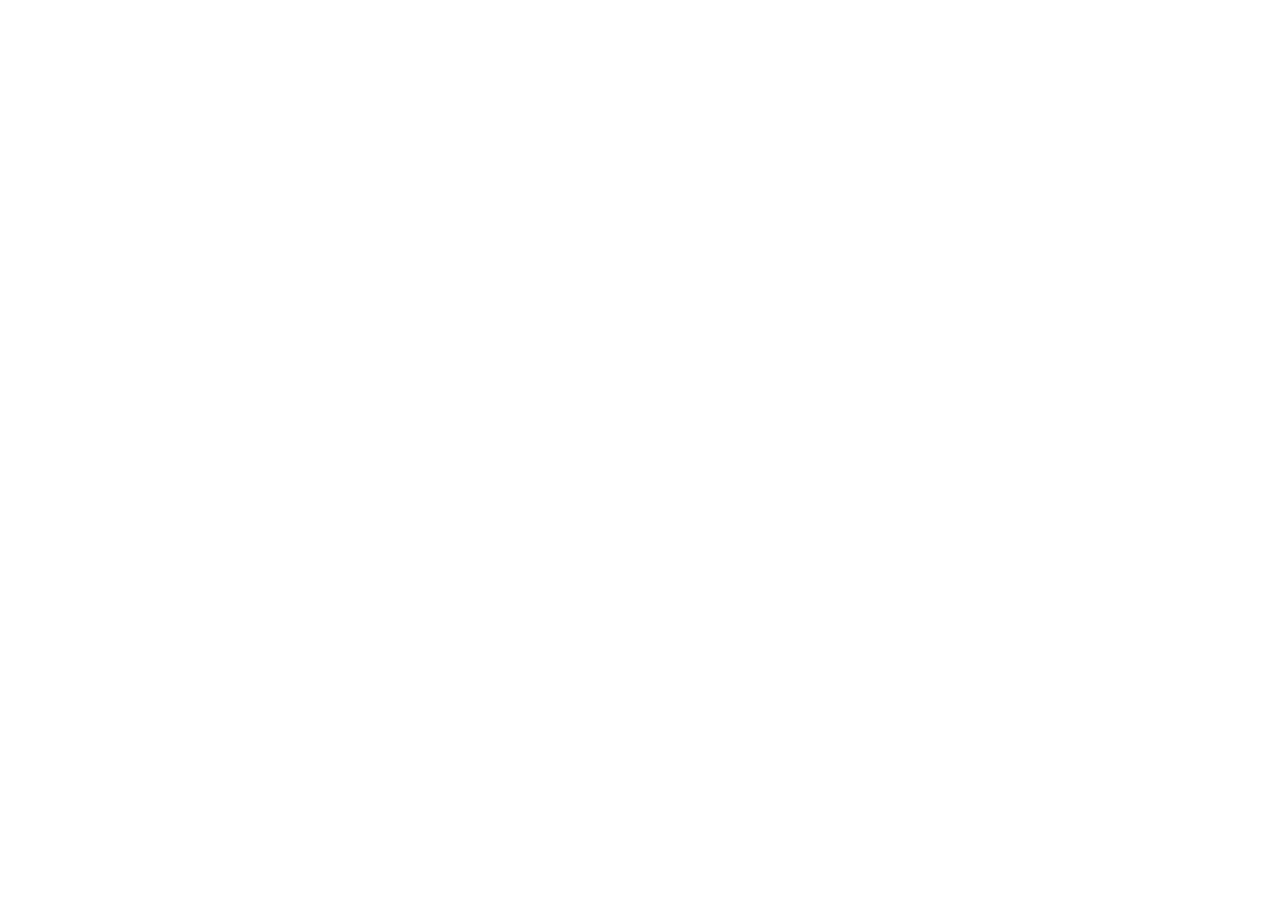
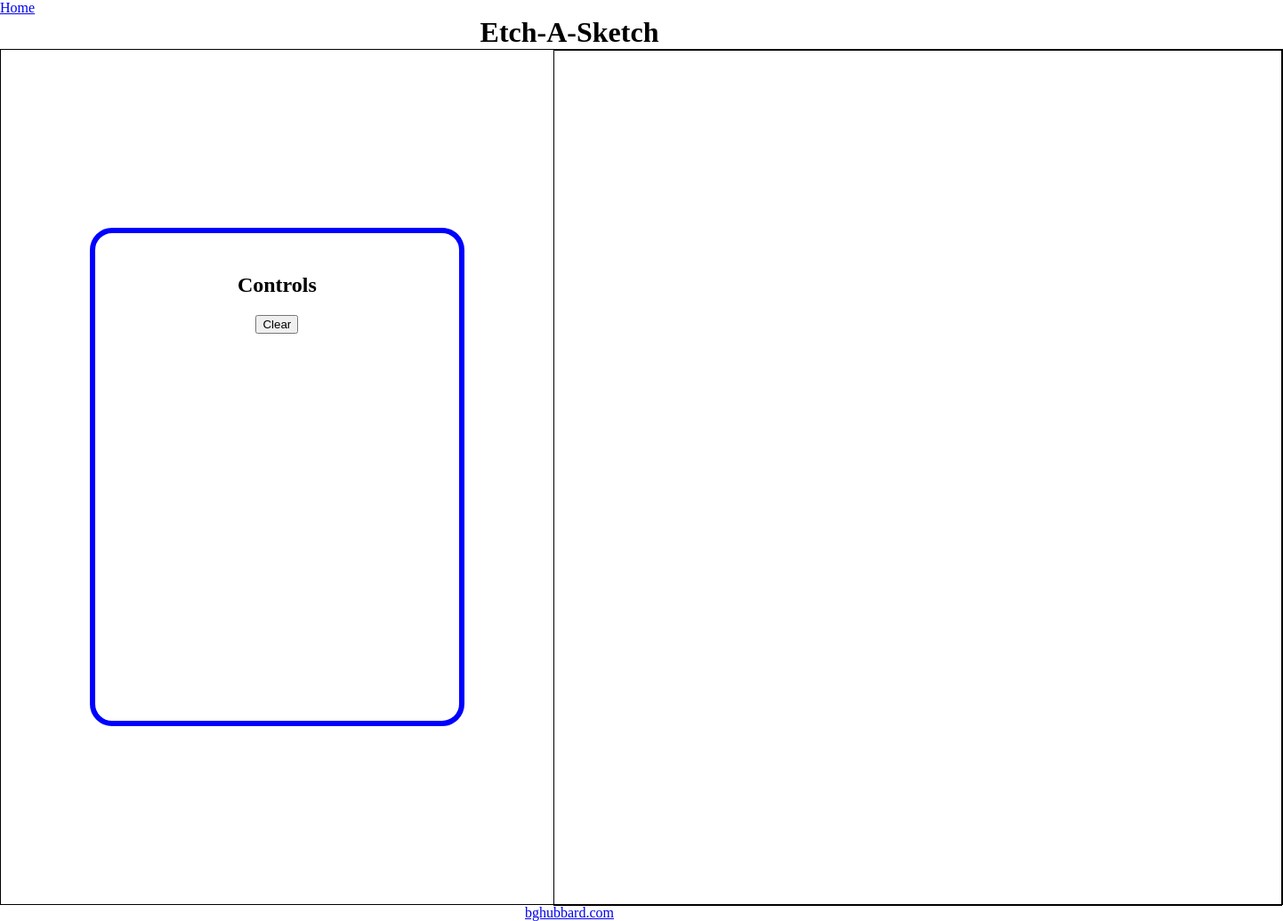
Before and after one commit to bghubbard/etchasketch, a plain HTML site: page index.html in a window 1280 px wide. Shown: the whole page at 89% size, 1442 px wide, since content can reach past the window. Before the commit the page ends 800 px from the top, so only its background shows below. Drawn offline with Linux system fonts and the light colour scheme.

Commit message:
added html elements to the webpage as well as some basic css styling before diving into the javascript.

```diff
--- a/index.html
+++ b/index.html
@@ -5,9 +5,26 @@
     <meta http-equiv="X-UA-Compatible" content="IE=edge">
     <meta name="viewport" content="width=device-width, initial-scale=1.0">
     <title>Etch-A-Sketch</title>
-    <link rel="stylesheet" href="style.css">
+    <link rel="stylesheet" type="text/css" href="style.css">
 </head>
 <body>
+    <div class="header">
+        <a href="#">Home</a>
+    </div>
+    <h1>Etch-A-Sketch</h1>
+    <div class='container'>
+        <div class="controls">
+            <h2>Controls</h2>
+            <button class="clear">Clear</button>
+        </div>
+        <div class="sketchpad">
+
+        </div>
+    </div>
+    <div class="footer">
+        <a href="bghubbard.com">bghubbard.com</a>
+    </div>
+
     <script src="script.js" defer></script>
 </body>
 </html>
--- a/style.css
+++ b/style.css
@@ -0,0 +1,33 @@
+body, h1 {
+    margin: 0px;
+}
+h1, .footer {
+    text-align: center;
+}
+.container {
+    width: 1440px;
+    height: 960px;
+    margin: auto;
+    display: flex;
+    border: 1px solid black;
+    justify-content: flex-end;
+}
+.controls {
+    width: 480px;
+    margin: 200px 100px;
+    height: auto;
+    display: flex;
+    justify-content: flex-start;
+    align-items: center;
+    flex-direction: column;
+    border: 6px solid blue;
+    border-radius: 25px;
+    padding-top: 25px;
+}
+
+.sketchpad {
+    width: 960px;
+    height: 960px;
+    margin: 0px;
+    border: 1px solid black;
+}
```
